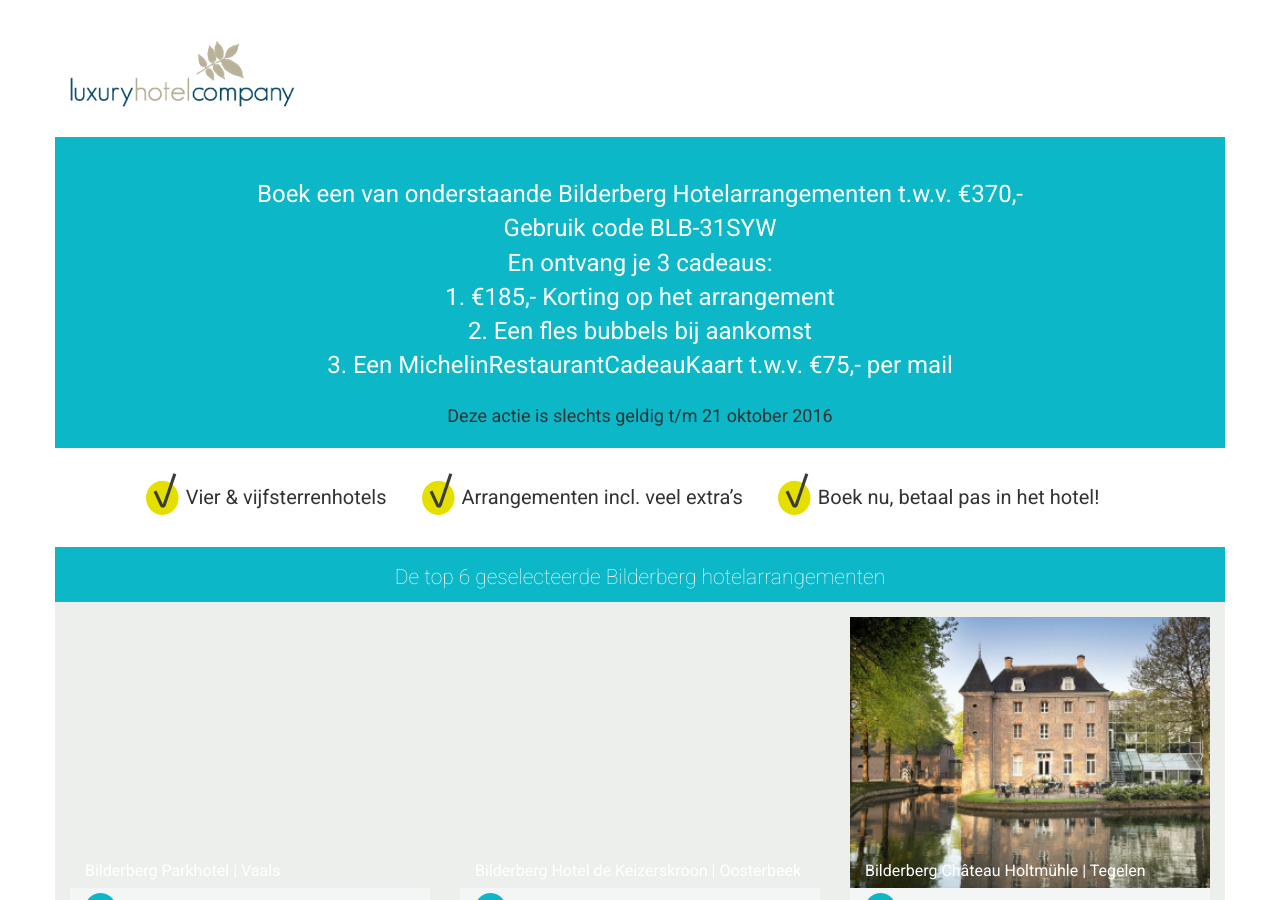
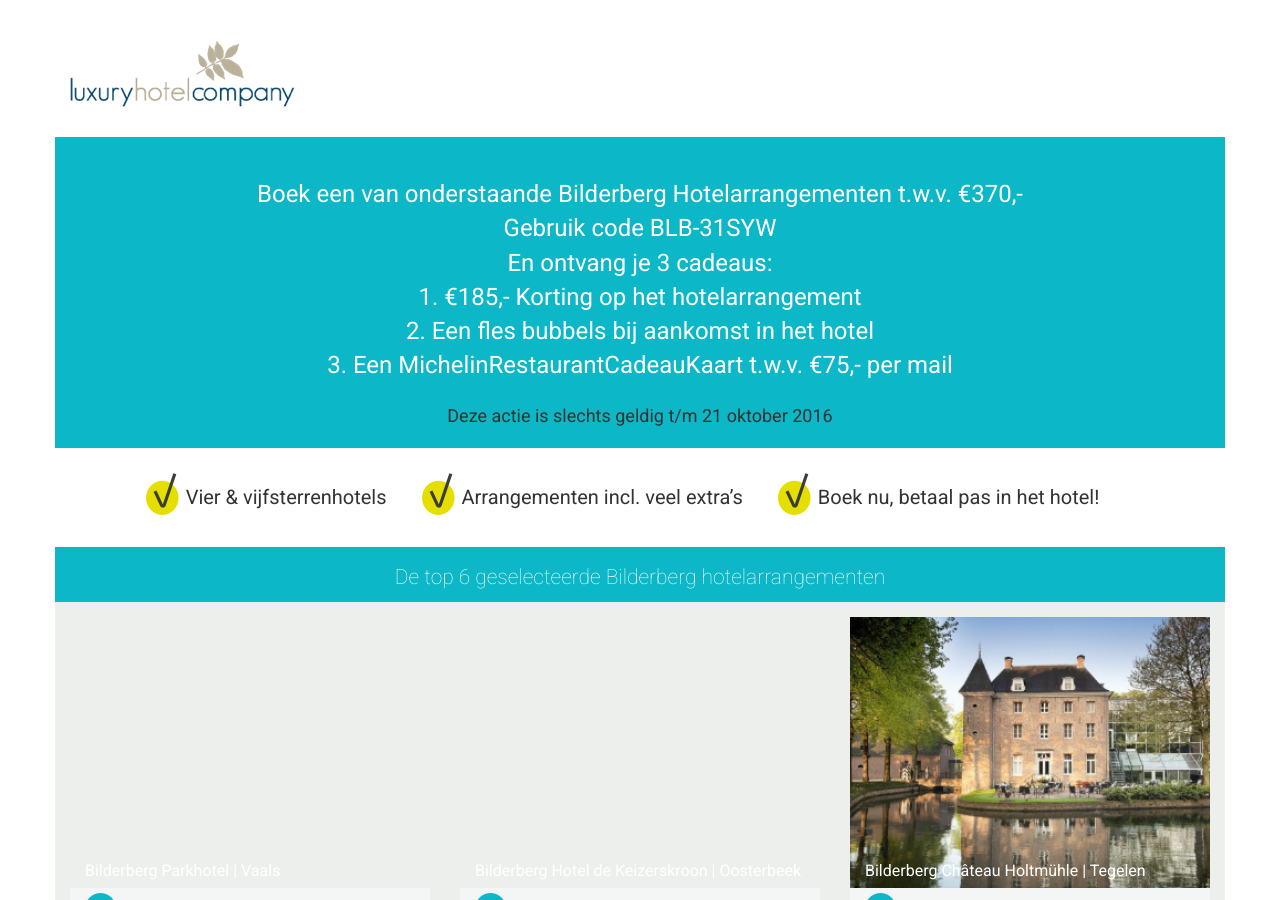
Before and after one commit to Albert91/bilderberg, a Jekyll site: the page built from index.html, in a window 1280 px wide and 900 px high. Built offline with Jekyll 4.4.1, drawn with Linux system fonts in a browser that asks for light colours.

Commit message:
Update from Forestry.io - _data/text.yml

```diff
--- a/_data/text.yml
+++ b/_data/text.yml
@@ -4,8 +4,8 @@ actionpoint1: Vier &amp; vijfsterrenhotels
 actionpoint2: Arrangementen incl. veel extra’s
 actionpoint3: Boek nu, betaal pas in het hotel!
 intro1: Boek een van onderstaande Bilderberg Hotelarrangementen t.w.v. €370,-<br>Gebruik
-  code BLB-31SYW<br>En ontvang je 3 cadeaus:<br>1. €185,- Korting op het arrangement<br>2.
-  Een fles bubbels bij aankomst<br>3. Een MichelinRestaurantCadeauKaart t.w.v. €75,-
-  per mail
+  code BLB-31SYW<br>En ontvang je 3 cadeaus:<br>1. €185,- Korting op het hotelarrangement<br>2.
+  Een fles bubbels bij aankomst in het hotel<br>3. Een MichelinRestaurantCadeauKaart
+  t.w.v. €75,- per mail
 intro2: Deze actie is slechts geldig t/m 21 oktober 2016
 code: BLB-31SYW
```
